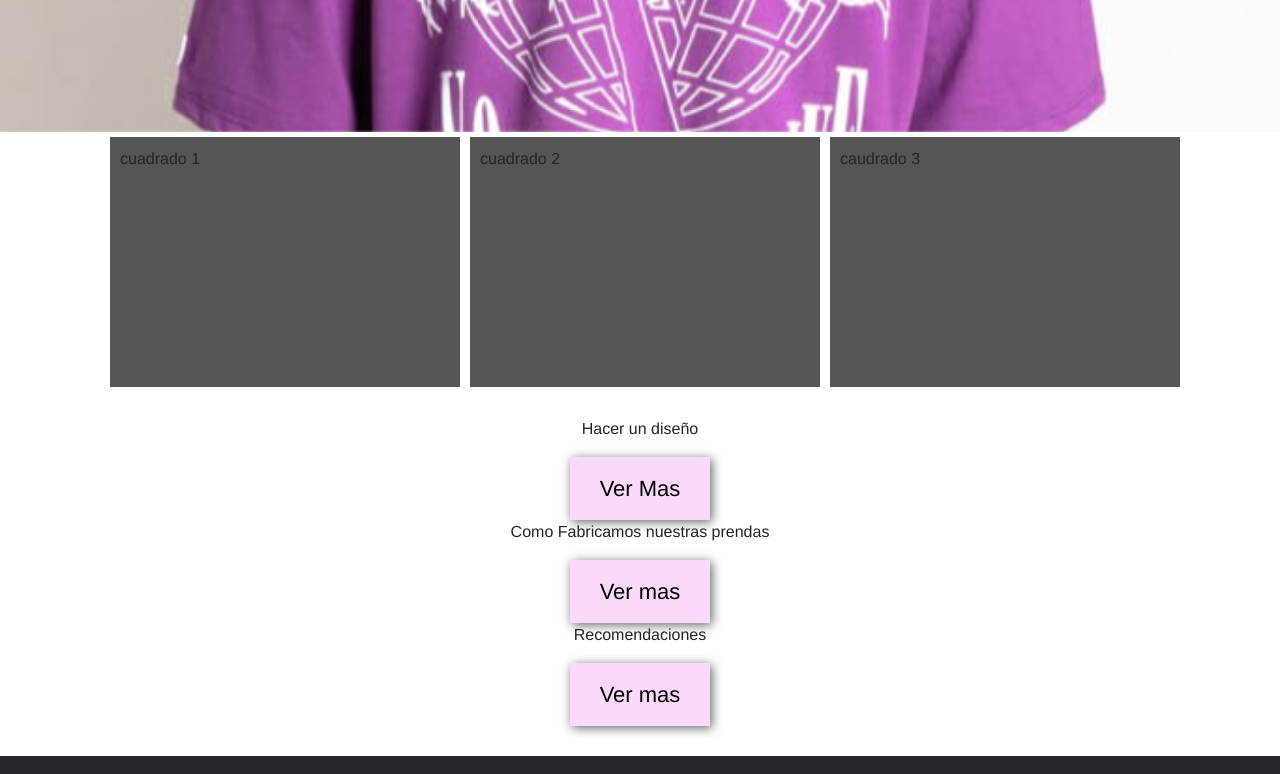
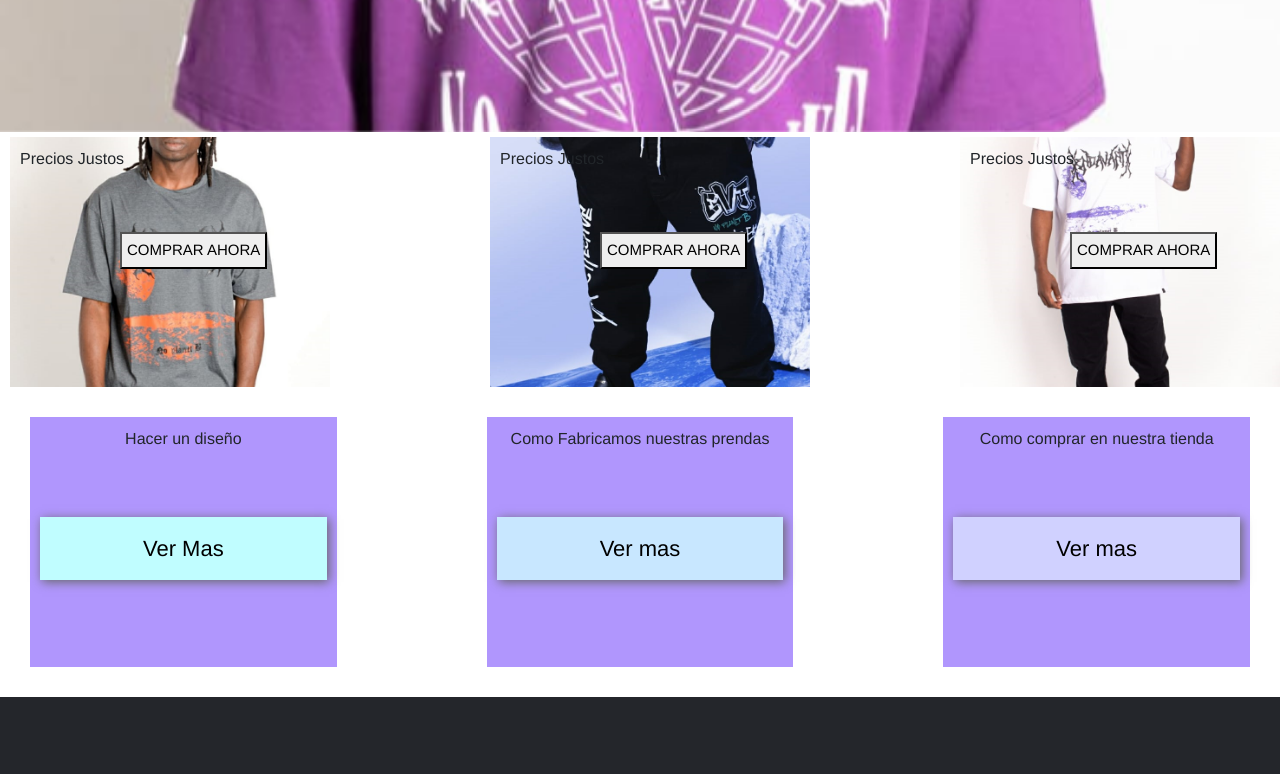
Before and after one commit to KevinGalvan36/PreEntrega2Galvan, a website: page index.html in a window 1280 px wide. Shown: the part 880-1654 px from the top of the page. Drawn offline with nearby package versions, Linux system fonts and the light colour scheme.

Commit message:
agregue unos cuadros con unas fotos y cuadros con informacion

```diff
--- a/index.html
+++ b/index.html
@@ -15,6 +15,10 @@
     <link rel="stylesheet" href="https://cdn.jsdelivr.net/npm/bootstrap-icons@1.11.1/font/bootstrap-icons.css">
     <link rel="stylesheet" href="./css/estilos.css">
     <link rel="stylesheet" href="https://cdnjs.cloudflare.com/ajax/libs/font-awesome/6.2.1/css/all.min.css">
+    <link
+    rel="stylesheet"
+    href="https://cdnjs.cloudflare.com/ajax/libs/animate.css/4.1.1/animate.min.css"
+    />
 </head>
 <body class="body">
     <!--MENU-->
@@ -54,7 +58,7 @@
         <!--MAIN-->
     <main>
         <section>
-            <div class="contenedor">
+            <div class="contenedor animate__animated animate__zoomInDown animate__infinite	infinite animate__slow	2s">
                 <h1>BaulDelSwag</h1>
             </div>
             <div id="carouselExample" class="carousel slide">
@@ -81,34 +85,43 @@
         </section>
         <div class="contenedor-dif">
             <div class="cuadrado-uno">
-                <p> cuadrado 1 </p>
+                <p> Precios Justos </p>
+                <button type="button" class="button-compra">COMPRAR AHORA</button>
             </div>
             <div class="cuadrado-dos">
-                <p> cuadrado 2 </p>
+                <p> Precios Justos </p>
+                <button type="button" class="button-compra">COMPRAR AHORA</button>
             </div>
             <div class="cuadrado-tres">
-                <p> caudrado 3 </p>
+            <p> Precios Justos </p>
+            <button type="button" class="button-compra">COMPRAR AHORA</button>
             </div>
         </div>
         <div class="contenedor-info">
+            <div class="cont-info">
                 <p>
                     Hacer un diseño
                 </p>
                 <button class="info-uno">
                     Ver Mas
                 </button>
+            </div>
+            <div class="cont-info-dos">
                 <p>
                     Como Fabricamos nuestras prendas
                 </p>
                 <button class="info-dos">
                     Ver mas
                 </button>
+            </div>
+            <div class="cont-info-tres">
                 <p>
-                Recomendaciones
+                Como comprar en nuestra tienda
                 </p>
                 <button class="info-tres">
                     Ver mas
                 </button>
+            </div>
         </div>
     </main>
     <!--FIN DEL MAIN-->
--- a/scss/diseños/footer.scss
+++ b/scss/diseños/footer.scss
@@ -4,7 +4,7 @@
     box-sizing: border-box;
     list-style: none;
 }
-.container{
+.container-uno{
     max-width: 1200px;
     margin: 0 auto;
 }
--- a/scss/paginas/index.scss
+++ b/scss/paginas/index.scss
@@ -1,7 +1,6 @@
 nav{
     ul{
        li {
-        background-color: rgba($color-principal, .6);
         list-style: none;
         display: inline-block;
         padding: 0 20px;
@@ -42,14 +41,42 @@ nav{
 .contenedor-dif{
     display: flex;
     justify-content: center;
+    font-size: $tipografia-principal;
     .cuadrado-uno{
-    @include cuadrado(#555, 350px);
+        @include cuadrado(#555, 350px);
+        margin-right: 150px;
+        background-image: url(../imagenes/img7.png);
+        background-size: cover;
+        background-position: 500%
     }
     .cuadrado-dos{
         @include cuadrado(#555, 350px);
+        background-image: url(../imagenes/img4.png);
+        background-size: cover;
+        background-position: 0%
     }
     .cuadrado-tres{
         @include cuadrado(#555, 350px);
+        margin-left: 150px;
+        background-image: url(../imagenes/img1.png);
+        background-size: cover;
+        background-position: center;
+    }
+    .button-compra{
+        padding: 5px 5px;
+        text-align: center;
+        font-size: 15px;
+        cursor: pointer;
+        margin-top: 15%;
+        margin-left: 100px;
+    }
+    @media (max-width:800px){
+            display: flex;
+            justify-content: center;
+    }
+    @media (max-width:320px){
+            display: flex;
+            justify-content: center;
     }
 }
 .button{
@@ -59,21 +86,55 @@ nav{
     font-size: 22px;
     cursor: pointer;
     box-shadow: 2px 2px 10px #666;
-    background-color: rgba(violet, .3);
+    background-color: rgba(#FBFAF8, .3);
+    margin-top: 50px;
 }
 .contenedor-info{
     display: flex;
     justify-content: center;
-    flex-direction: column;
+    flex-direction: row;
     align-items: center;
     margin: 30px;
+    font-size: $tipografia-principal;
+    .cont-info{
+        display: flex;
+        flex-direction: column;
+        background-color: $color-principal;
+        height: 250PX;
+        padding: 10px;
+        width: 500px;
+        text-align: center;
+        margin-right: 150px;
+    }
+    .cont-info-dos{
+        display: flex;
+        flex-direction: column;
+        background-color: $color-principal;
+        height: 250PX;
+        padding: 10px;
+        width: 500px;
+        text-align: center;
+    }
+    .cont-info-tres{
+        display: flex;
+        flex-direction: column;
+        background-color: $color-principal;
+        height: 250PX;
+        padding: 10px;
+        width: 500px;
+        text-align: center;
+        margin-left: 150px
+    }
     .info-uno{
-        @extend .button;;
+        @extend .button;
+        background-color: #C0FDFF;
     }
     .info-dos{
-        @extend .button;;
+        @extend .button;
+        background-color: #C8E7FF;
     }
     .info-tres{
-        @extend .button;;
+        @extend .button;
+        background-color: #D0D1FF;
     }
 }
--- a/scss/paginas/politica-de-devoluciones-y-cambio.scss
+++ b/scss/paginas/politica-de-devoluciones-y-cambio.scss
@@ -3,16 +3,18 @@
     font-size: $size-parrafos;
     margin: 100px 100px;
     text-align: center;
-    .parrafo-uno{
-        margin: 100px;
-    }
-    .parrafo-dos{
-        margin: 100px;
-    }
-    .parrafo-tres{
-        margin: 100px;
-    }
-    .parrafo-cuatro{
-        margin: 100px;
+}
+
+@media (max-width:800px){
+    .container{
+        display: flex;
+        justify-content: center;
     }
 }
+
+@media (max-width:320px){
+    .container{
+        display: flex;
+        justify-content: center;
+    }
+}
```
Also changed, not shown: paginas/contacto.html (+1 -1 lines), paginas/galeria.html (+1 -1 lines), paginas/iniciar-sesion.html (+1 -1 lines), paginas/politica-de-devoluciones-y-cambio.html (+5 -16 lines), paginas/productos.html (+1 -1 lines), css/estilos.css, 1 other file. Lines whose indentation alone changed are shown as unchanged.
